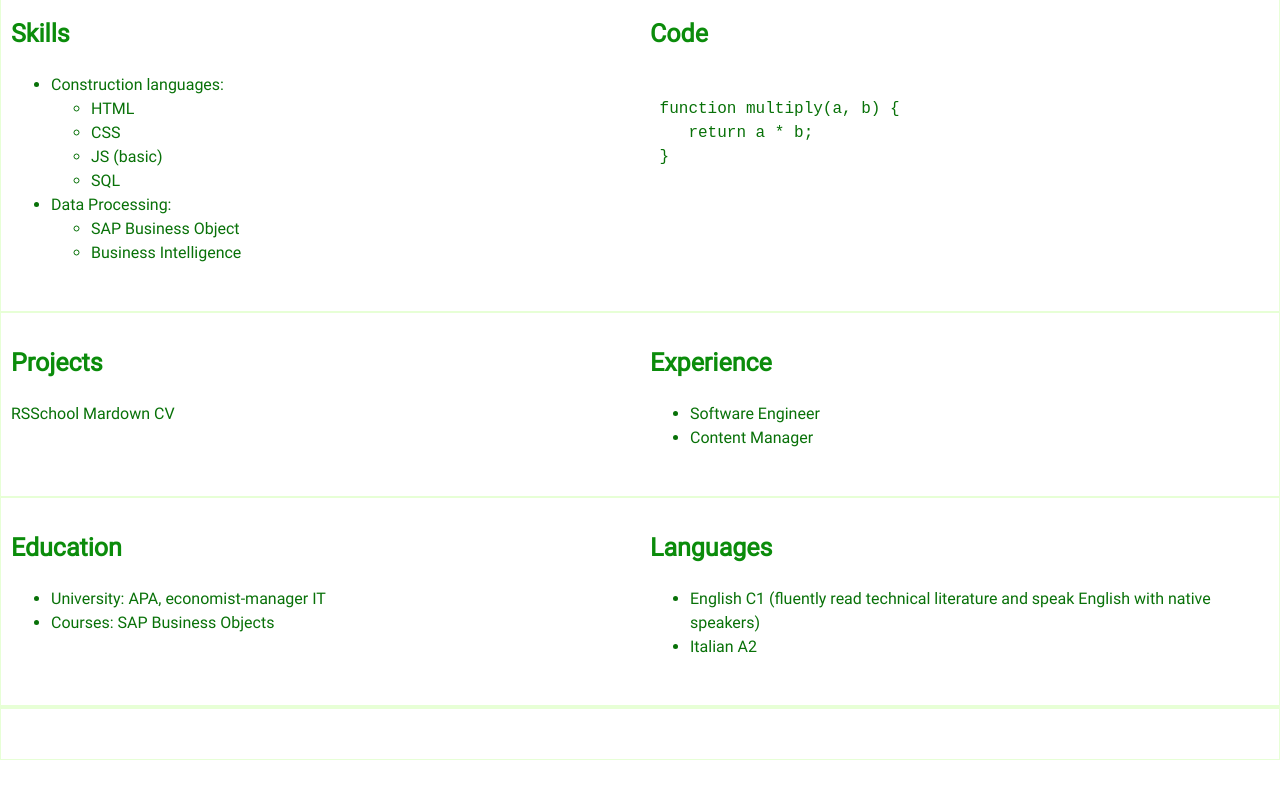
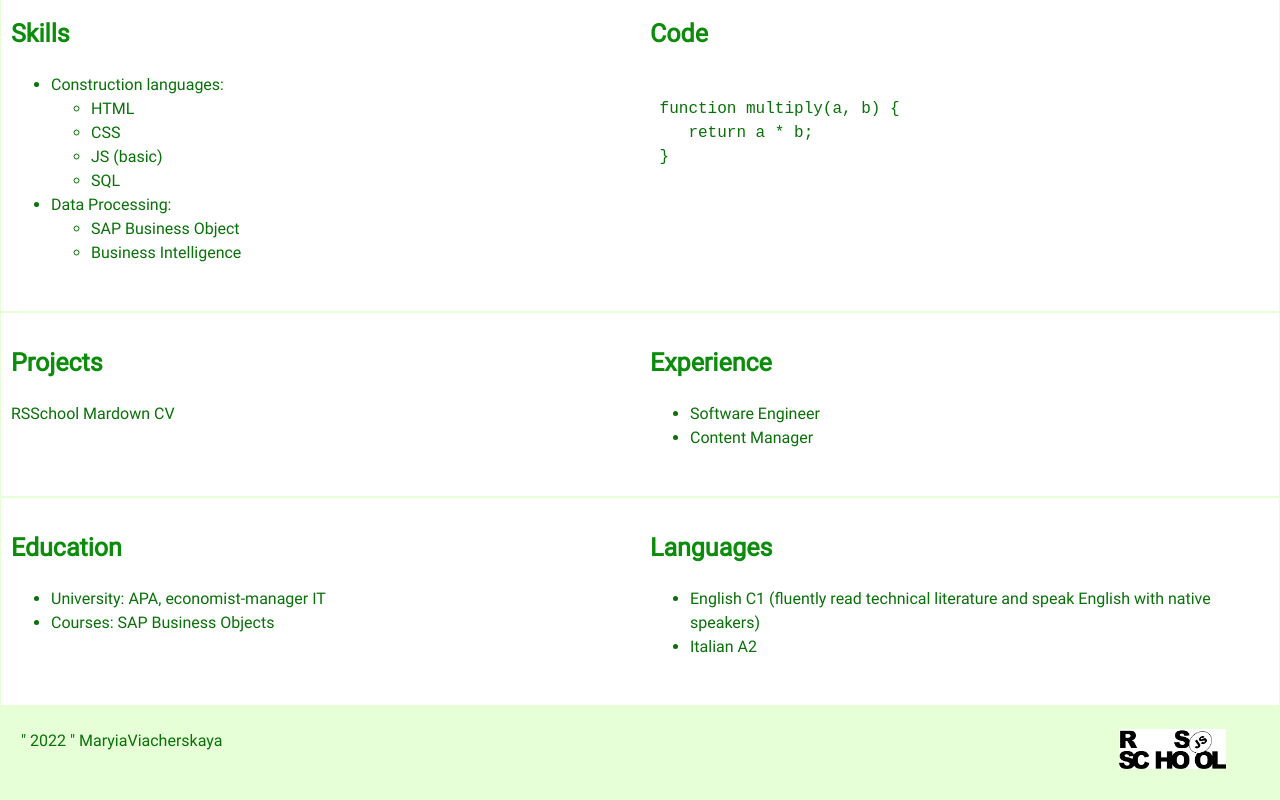
Before and after one commit to msidoranka/rsschool-cv, a plain HTML site: page index.html in a window 1280 px wide. Shown: the part 547-1347 px from the top of the page. Before the commit the page ends 1307 px from the top, so only its background shows below. Drawn offline with Linux system fonts and the light colour scheme.

Commit message:
create footer

```diff
--- a/index.html
+++ b/index.html
@@ -105,7 +105,13 @@
         </div>
     </main>
     <footer class="footer">
-        <div class="container"></div>
+        <div class="container footer-container">
+            <div>
+                " 2022 "
+                <a href="https://github.com/msidoranka">MaryiaViacherskaya<a>
+            </div>
+            <a href="https://rs.school/js-stage0/" class="rss"></a>
+        </div>
     </footer>
 </body>
 </html>
--- a/style.css
+++ b/style.css
@@ -124,3 +124,21 @@ h2.section-title{
 h3{
     color: rgb(11, 140, 11);
 }
+
+.footer{
+    background-color: rgb(231, 255, 214);
+    padding: 20px;
+}
+
+.footer-container{
+    display: flex;
+    justify-content: space-between;
+}
+
+.rss{
+    width: 140px;
+    height: 40px;
+    background-image: url(./assets/img/rss.png);
+    background-size: contain;
+    background-repeat: no-repeat;
+}
```
Also changed, not shown: assets/img/rss.png (added).
